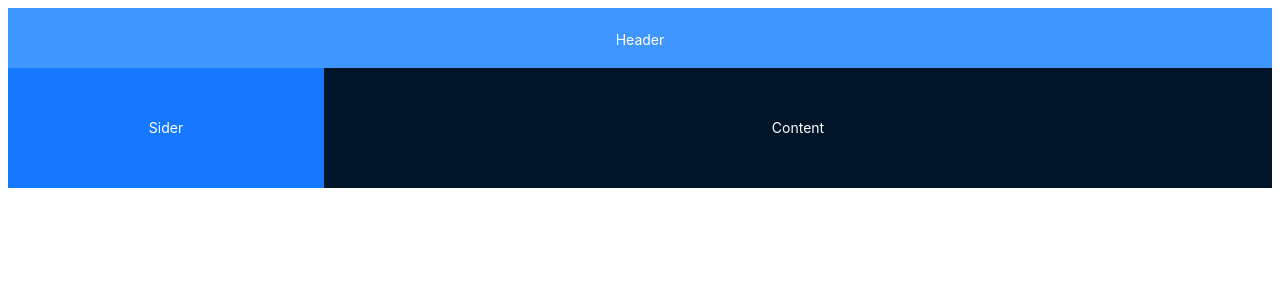
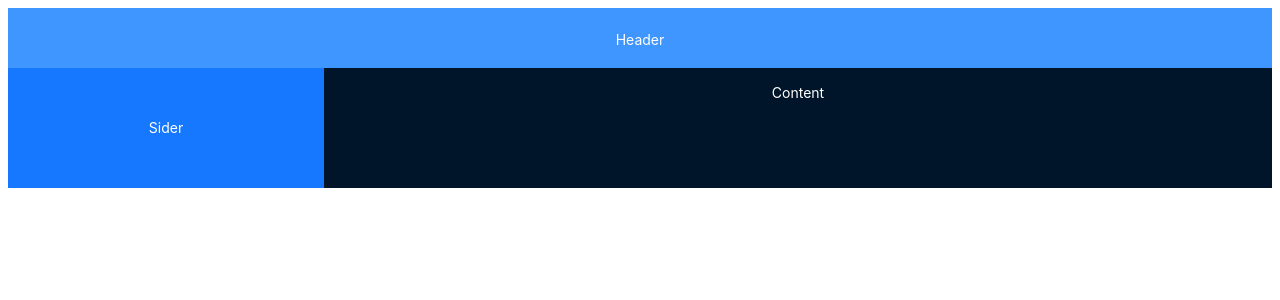
Before and after one commit to xKairus/crypto, a React (Vite) app: page / in a window 1280 px wide. Shown: the top 300 px of the page. Built offline with nearby package versions, Linux system fonts and the light colour scheme.

Commit message:
feat: add layout components

```diff
--- a/src/App.jsx
+++ b/src/App.jsx
@@ -1,38 +1,15 @@
-import React from "react";
 import { Layout } from "antd";
 
-const { Header, Sider, Content } = Layout;
-
-const headerStyle = {
-  textAlign: "center",
-  color: "#fff",
-  height: 60,
-  paddingInline: 48,
-  lineHeight: "64px",
-  backgroundColor: "#4096ff",
-};
-const contentStyle = {
-  textAlign: "center",
-  minHeight: "calc(100vh-60px)",
-  lineHeight: "120px",
-  color: "#fff",
-  backgroundColor: "#001529",
-};
-const siderStyle = {
-  textAlign: "center",
-  lineHeight: "120px",
-  color: "#fff",
-  backgroundColor: "#1677ff",
-};
+import AppHeader from "./components/layout/AppHeader";
+import AppContent from "./components/layout/AppContent";
+import AppSider from "./components/layout/AppSider";
 
 const App = () => (
   <Layout>
-    <Layout.Header style={headerStyle}>Header</Layout.Header>
+    <AppHeader />
     <Layout>
-      <Layout.Sider width="25%" style={siderStyle}>
-        Sider
-      </Layout.Sider>
-      <Layout.Content style={contentStyle}>Content</Layout.Content>
+      <AppSider />
+      <AppContent />
     </Layout>
   </Layout>
 );
--- /dev/null
+++ b/src/components/layout/AppContent.jsx
@@ -0,0 +1,13 @@
+import { Layout } from "antd";
+
+const contentStyle = {
+  textAlign: "center",
+  minHeight: "calc(100vh-60px)",
+  color: "#fff",
+  backgroundColor: "#001529",
+  padding: "1rem",
+};
+
+export default function AppContent() {
+  return <Layout.Content style={contentStyle}>Content</Layout.Content>;
+}
--- /dev/null
+++ b/src/components/layout/AppHeader.jsx
@@ -0,0 +1,14 @@
+import { Layout } from "antd";
+
+const headerStyle = {
+  textAlign: "center",
+  color: "#fff",
+  height: 60,
+  paddingInline: 48,
+  lineHeight: "64px",
+  backgroundColor: "#4096ff",
+};
+
+export default function AppHeader() {
+  return <Layout.Header style={headerStyle}>Header</Layout.Header>;
+}
--- /dev/null
+++ b/src/components/layout/AppSider.jsx
@@ -0,0 +1,16 @@
+import { Layout } from "antd";
+
+const siderStyle = {
+  textAlign: "center",
+  lineHeight: "120px",
+  color: "#fff",
+  backgroundColor: "#1677ff",
+};
+
+export default function AppSider() {
+  return (
+    <Layout.Sider width="25%" style={siderStyle}>
+      Sider
+    </Layout.Sider>
+  );
+}
```
